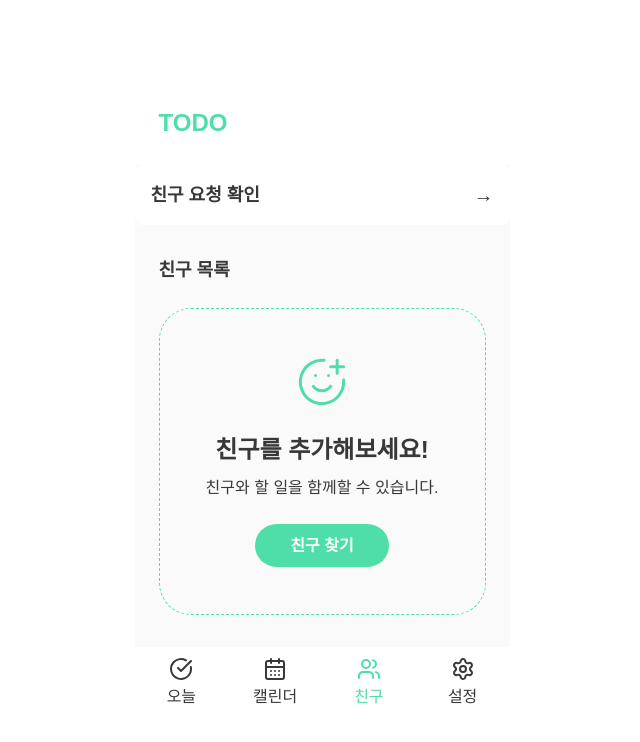
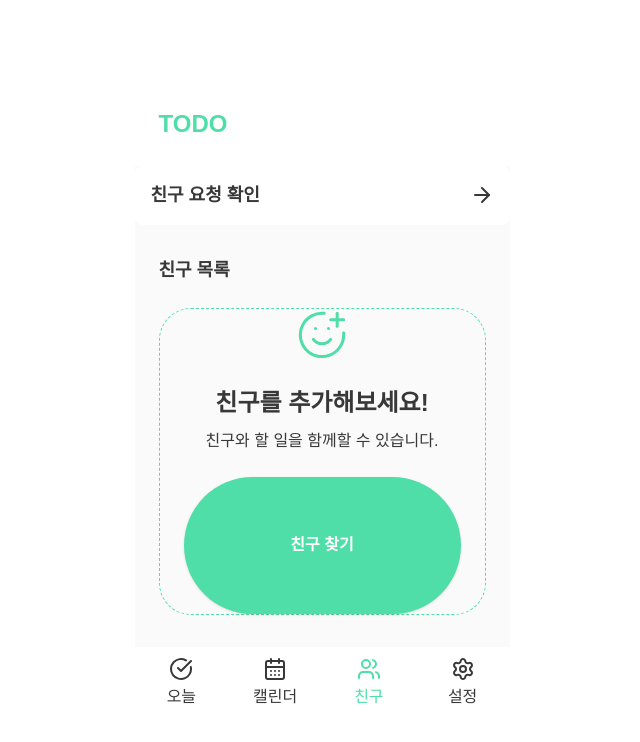
Before and after one commit to deepdive-01/goorm-todo-front, a React (Vite) app: page /friends in a window 1280 px wide. Shown: the top 742 px of the page, without its empty margins (318-958 px from the left). Built offline with nearby package versions, Linux system fonts and the light colour scheme; a web font is replaced by a local one.

Commit message:
fix: 버튼공통컴포넌트 사용 / 아이콘 추가

```diff
--- a/src/pages/friends/components/AddFriendCard.tsx
+++ b/src/pages/friends/components/AddFriendCard.tsx
@@ -1,4 +1,5 @@
 import Text from '@/components/Text';
+import Button from '@/components/Button';
 import SmileIcon from '@/assets/smile-icon.svg?react';
 
 export default function AddFriendCard() {
@@ -8,31 +9,24 @@ export default function AddFriendCard() {
 
   return (
     <div className="w-full h-[307px] border border-dashed border-primary rounded-[32px] flex flex-col items-center justify-center gap-6 px-6">
-      {/* 아이콘 - 52x52 */}
       <SmileIcon className="w-[52px] h-[52px]" />
 
-      {/* 텍스트 그룹 */}
       <div className="flex flex-col items-center gap-2">
-        {/* 제목 */}
         <Text variant="title" className="text-black">
           친구를 추가해보세요!
         </Text>
-
-        {/* 설명 */}
         <Text variant="body" className="text-black text-center">
           친구와 할 일을 함께할 수 있습니다.
         </Text>
       </div>
 
-      {/* 버튼 */}
-      <button
+      <Button
+        variant="primary"
         onClick={handleFindFriend}
-        className="w-[134.5px] h-[43px] bg-primary rounded-full flex items-center justify-center hover:opacity-90 transition-opacity"
+        className="w-[134.5px]"
       >
-        <Text variant="body" className="text-white font-semibold">
-          친구 찾기
-        </Text>
-      </button>
+        친구 찾기
+      </Button>
     </div>
   );
 }
--- a/src/pages/friends/index.tsx
+++ b/src/pages/friends/index.tsx
@@ -4,6 +4,7 @@ import Text from '@/components/Text';
 import Button from '@/components/Button';
 //import FriendItem from "@/components/FriendItem"
 import AddFriendCard from './components/AddFriendCard';
+import RightArrow from './right-arrow.svg?react';
 
 const DUMMY_FRIENDS = [
   { id: '1', name: '김지수' },
@@ -22,7 +23,7 @@ export default function FriendsPage() {
         {/* 친구 요청 확인 */}
           <div className="flex items-center justify-between py-4 bg-white rounded-lg px-4">
             <Text variant="heading" className="text-black">친구 요청 확인</Text>
-            <span className="text-black text-xl">→</span>
+            <RightArrow />
           </div>
         <main className="px-6 py-8 flex flex-col gap-6">
           {/* 친구 목록 */}
```
Also changed, not shown: src/pages/friends/right-arrow.svg (added).
